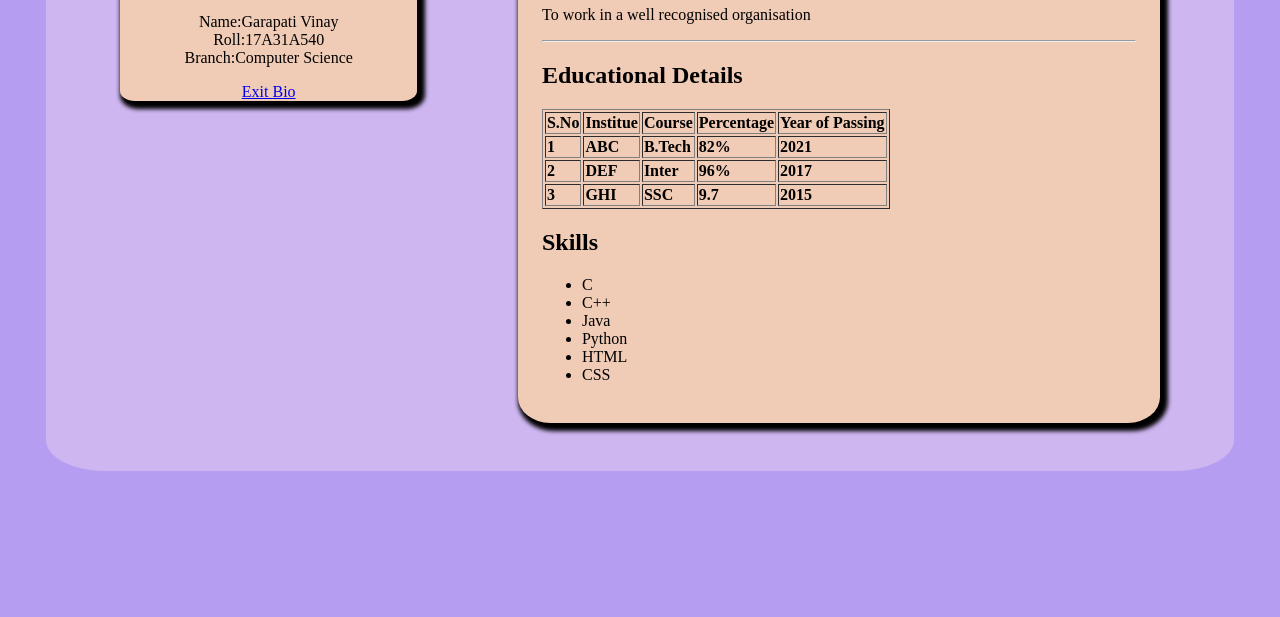
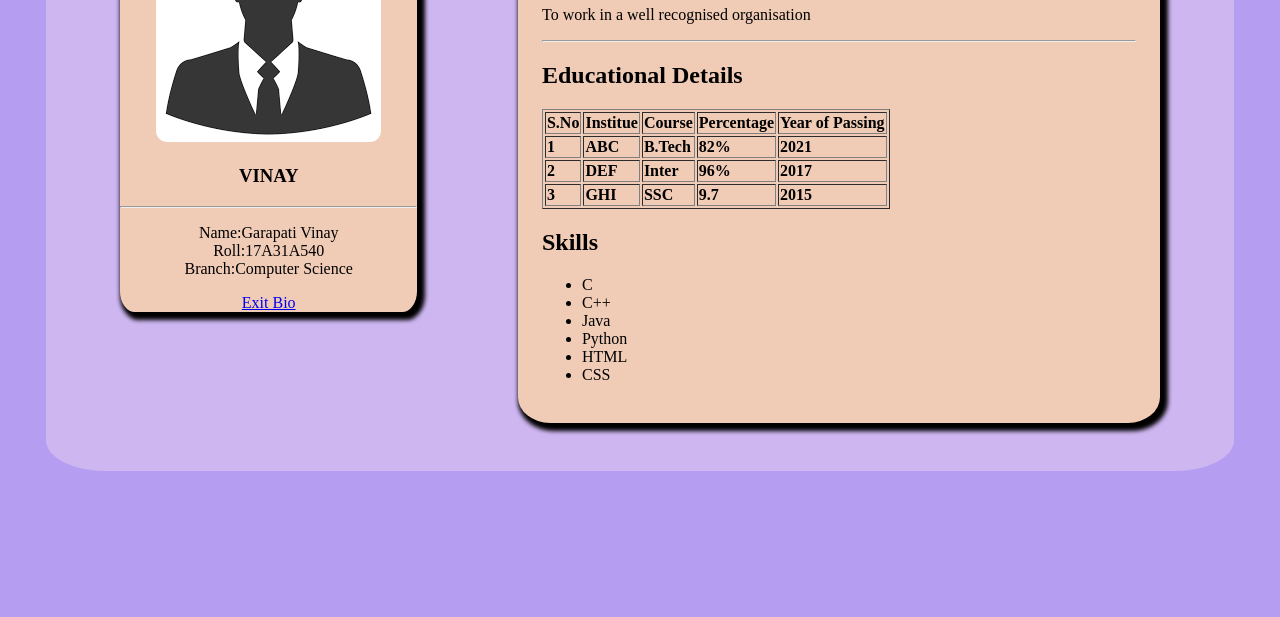
Before and after one commit to Starcaptain1234/pwa-phase-1, a plain HTML site: page static.html in a window 1280 px wide. Shown: the part 183-800 px from the top of the page. Drawn offline with Linux system fonts and the light colour scheme.

Commit message:
Update static.html

```diff
--- a/static.html
+++ b/static.html
@@ -8,7 +8,7 @@
 <body>
 <div class="maindiv">
 	<div class="subdiv1">
-		<img src="file:///C:/Users/SATYA%20DEV/Desktop/phase-1/download.png" alt="picture">
+		<img src="download.png" alt="picture">
 		<h3>VINAY</h3>
 		<hr>
 		<p>Name:Garapati Vinay<br>Roll:17A31A540<br>Branch:Computer Science</p>
```
